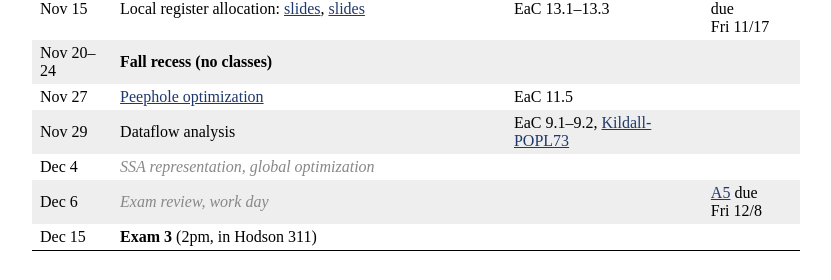
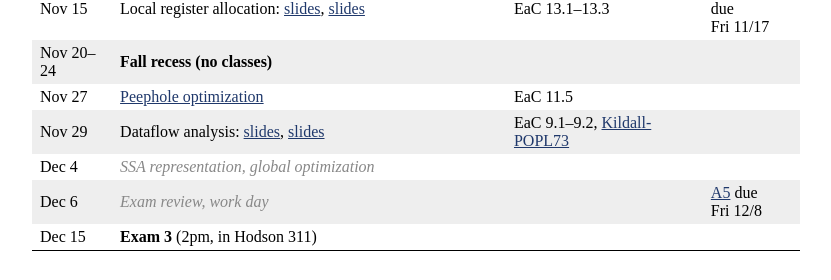
Before and after one commit to jhucompilers/fall2023, a Jekyll site: the page built from schedule.md, in a window 1280 px wide. Shown: the part 1337-1617 px from the top of the page, without its empty margins (224-1055 px from the left). Built offline with Jekyll 4.4.1, drawn with Linux system fonts in a browser that asks for light colours.

Commit message:
added dataflow slides

```diff
--- a/schedule.csv
+++ b/schedule.csv
@@ -26,7 +26,7 @@ Nov 13,"Global optimization/liveness analysis: [slides](lectures/Global_Optimiza
 Nov 15,"Local register allocation: [slides](lectures/Local_Register_Allocation_and_Lab_1.pdf), [slides](lectures/lecture20-public.pdf)","",,"EaC 13.1–13.3","[A4](assign/assign04.html) MS2 due<br>Fri 11/17"
 Nov 20–24,**Fall recess (no classes)**,
 Nov 27,"Peephole optimization",lectures/lecture21-public.pdf,,"EaC 11.5"
-Nov 29,"Dataflow analysis",,,"EaC 9.1–9.2, <a href='lectures/kildall-popl73.pdf'>Kildall-POPL73</a>",
+Nov 29,"Dataflow analysis: [slides](lectures/foster-dataflow.pdf), [slides](lectures/lecture22-public.pdf)",,,"EaC 9.1–9.2, <a href='lectures/kildall-popl73.pdf'>Kildall-POPL73</a>",
 Dec 4,"<span class='tentative'>SSA representation, global optimization</span>",,,
 Dec 6,"<span class='tentative'>Exam review, work day</span>",,,,"[A5](assign/assign05.html) due<br>Fri 12/8"
 Dec 15,"**Exam 3** (2pm, in Hodson 311)",
--- a/schedule.md
+++ b/schedule.md
@@ -52,7 +52,7 @@ Nov 13 | Global optimization/liveness analysis: [slides](lectures/Global_Optimiz
 Nov 15 | Local register allocation: [slides](lectures/Local_Register_Allocation_and_Lab_1.pdf), [slides](lectures/lecture20-public.pdf) | EaC 13.1–13.3 | [A4](assign/assign04.html) MS2 due<br>Fri 11/17
 Nov 20–24 | **Fall recess (no classes)** |  |
 Nov 27 | [Peephole optimization](lectures/lecture21-public.pdf) | EaC 11.5 |
-Nov 29 | Dataflow analysis | EaC 9.1–9.2, <a href='lectures/kildall-popl73.pdf'>Kildall-POPL73</a> |
+Nov 29 | Dataflow analysis: [slides](lectures/foster-dataflow.pdf), [slides](lectures/lecture22-public.pdf) | EaC 9.1–9.2, <a href='lectures/kildall-popl73.pdf'>Kildall-POPL73</a> |
 Dec 4 | <span class='tentative'>SSA representation, global optimization</span> |  |
 Dec 6 | <span class='tentative'>Exam review, work day</span> |  | [A5](assign/assign05.html) due<br>Fri 12/8
 Dec 15 | **Exam 3** (2pm, in Hodson 311) |  |
```
Also changed, not shown: 2 other files.
